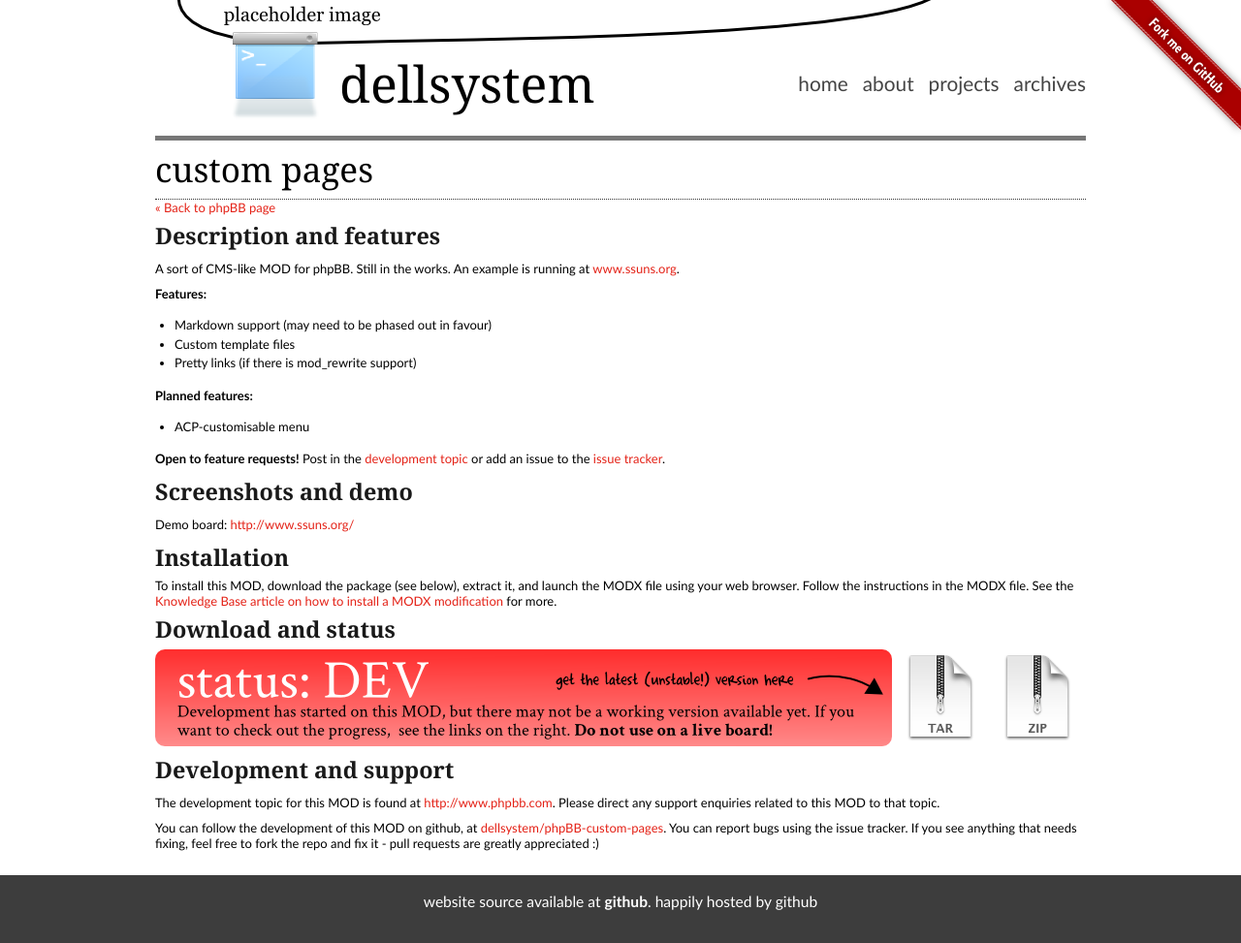
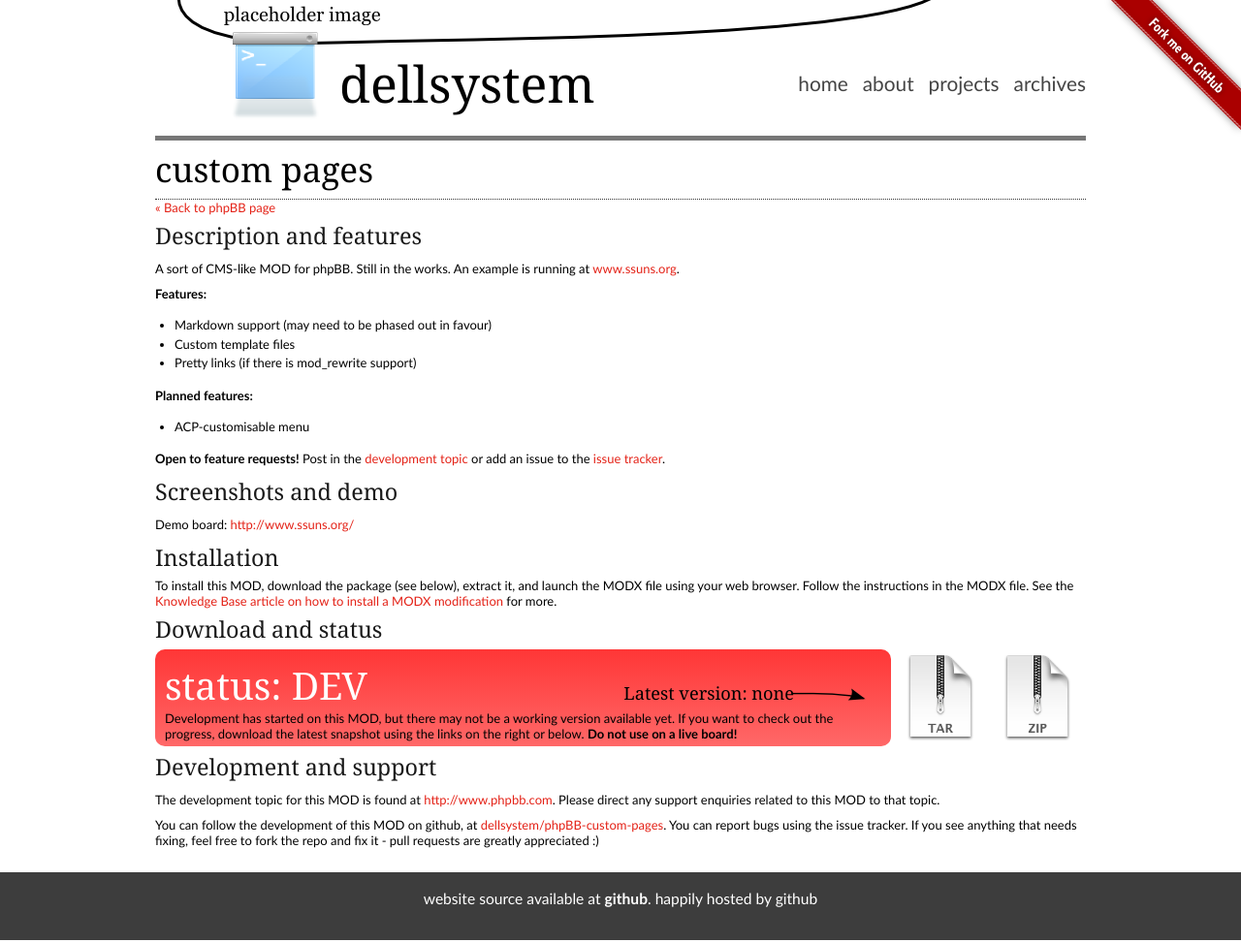
Before and after one commit to dellsystem/dellsystem.github.io, a Jekyll site: the page built from phpbb-custom-pages.md, in a window 1280 px wide. Shown: the whole page at 97% size. Built offline with Jekyll 4.4.1, drawn with Linux system fonts in a browser that asks for light colours.

Commit message:
replace mod status images with html+css

```diff
--- a/_layouts/mod.html
+++ b/_layouts/mod.html
@@ -28,15 +28,48 @@ To install this MOD, download the package (see below), extract it, and launch th
 
 <!-- possible statuses: DEV, ALPHA, BETA, RC, MODDB and ABD -->
 <!-- figure out the status using the versions - if there are no versions available, it's dev -->
+<!-- first assign latest-version in case there are no versions available -->
+{% assign latest-version = 'none' %}
 {% if page.versions %}
 	{% for version in page.versions %}
 		<!-- a bit redundant to loop through them all but the other way isn't working -->
 		{% assign status = version.status %}
+		{% assign latest-version = version.number %}
 	{% endfor %}
 {% else %}
 	{% assign status = 'DEV' %}
 {% endif %}
-<img src="/images/status-{{ status }}.png" alt="Status: {{ status }}" title="Status: {{ status}}" /><a href="https://www.github.com/dellsystem/{{ page.repo-name }}/zipball/master"><img src="/images/zip.png" alt="zip" title="Download the MOD in zip format" class="download-image" /></a><a href="https://www.github.com/dellsystem/{{ page.repo-name}}/tarball/master"><img src="/images/tar.png" alt="png" title="Download the MOD in tarball format" class="download-image" /></a>
+
+<!-- don't think there's any way around doing this because liquid is non-evaling or whatever ... its only downside -->
+{% case status %}
+{% when 'DEV' %}
+	{% assign colour = 'red' %}
+	{% assign status-description = 'Development has started on this MOD, but there may not be a working version available yet.' %}
+{% when 'ALPHA' %}
+	{% assign colour = 'orange' %}
+	{% assign status-description = 'This MOD is near the beginning of its development cycle and thus may be unstable and/or incomplete.' %}
+{% when 'BETA' %}
+	{% assign colour = 'yellow' %}
+	{% assign status-description = 'This MOD is almost ready for submission to the MOD database, with perhaps a few bugs to fix or features to complete. Not yet stable, but nearly there.' %}
+{% when 'RC' %}
+	{% assign colour = 'green' %}
+	{% assign status-description = 'This MOD is in release candidate stage, and is ready to be submitted to the MOD database at phpBB.com. At this point, it should be fairly stable.' %}
+{% when 'MODDB' %}
+	{% assign colour = 'blue' %}
+	{% assign status-description = 'This MOD has been approved by the phpBB MODification team and is in the MOD database at phpBB.com.' %}
+{% endcase %}
+
+<!-- abandoned status is set using abandoned: true in the yaml -->
+{% if page.abandoned %}
+	{% assign colour = 'grey' %}
+	{% assign status-description = "Uhoh - this MOD has been abandoned! That means you can still download it, but I won't be developing it any further or providing support for it." %}
+{% endif %}
+
+<div id="mod-status" class="colour-{{ colour }}">
+	<h3>status: {% if page.abandoned %}ABD{% else %}{{ status }}{% endif %}</h3>
+	<div class="serif">Latest version: {{ latest-version }}</div>
+	<p>{{ status-description }}{% if status == 'MODDB' %} You can download it directly using the links on the right, or <a href="{{ moddb-url }}">through the MODDB</a>.{% else %} {% if status == 'DEV' %}If you want to check out the progress, download the latest snapshot using the links on the right or below.{% else %}Download it using the links to the right or below.{% endif %} <strong>Do not use on a live board!</strong>{% endif %}</p>
+</div><a href="https://www.github.com/dellsystem/{{ page.repo-name }}/zipball/master"><img src="/images/zip.png" alt="zip" title="Download the MOD in zip format" class="download-image" /></a><a href="https://www.github.com/dellsystem/{{ page.repo-name }}/tarball/master"><img src="/images/tar.png" alt="png" title="Download the MOD in tarball format" class="download-image" /></a>
 
 {% if page.versions %}
 <br />
--- a/css/style.css
+++ b/css/style.css
@@ -19,8 +19,9 @@ body {
 
 /* Serif font stack for all header-like things */
 
-h1, h2, h3, h4, h5, h6, #title {
-	font-family: 'Georgia', 'Bitstream Charter', serif;
+h1, h2, h3, h4, h5, h6, #title, .serif {
+	font-family: 'Georgia', 'Bitstream Charter', serif !important;
+	font-weight: normal !important;
 }
 
 img {
@@ -243,3 +244,71 @@ body:before {
 	vertical-align: top;
 	padding-bottom: 10px;
 }
+
+#mod-status {
+	width: 739px;
+	height: 80px;
+	padding: 10px;
+	display: inline-block;
+	border-radius: 10px;
+	-webkit-border-radius: 10px;
+	-mozilla-border-radius: 10px;
+}
+
+#mod-status h3 {
+	color: #FFF !important;
+	font-size: 3.0em !important;
+	padding: 0px !important;
+	display: inline-block !important;
+	width: 470px !important;
+}
+
+#mod-status p {
+	padding: 0px !important;
+}
+
+#mod-status div {
+	display: inline-block;
+	font-size: 1.4em;
+	line-height: 1.4em;
+	width: 250px;
+	background-image: url('/images/arrow.png');
+	background-repeat: no-repeat;
+	background-position: right;
+}
+
+.colour-red {
+	background: #FF3636;
+	background: -webkit-gradient(linear, left top, left bottom, from(#FF3636), to(#FF6868));
+	background: -moz-linear-gradient(top, #FF3636, #FF6868);
+}
+
+.colour-orange {
+	background: #FF9853;
+	background: -webkit-gradient(linear, left top, left bottom, from(#FF9853), to(#FFB37F));
+	background: -moz-linear-gradient(top, #FF9853, #FFB37F);
+}
+
+.colour-yellow {
+	background: #FFD528;
+	background: -webkit-gradient(linear, left top, left bottom, from(#FFD528), to(#FFEA96));
+	background: -moz-linear-gradient(top, #FFD528, #FFEA96);
+}
+
+.colour-green {
+	background: #83C955;
+	background: -webkit-gradient(linear, left top, left bottom, from(#83C955), to(#A9C994));
+	background: -moz-linear-gradient(top, #83C955, #A9C994);
+}
+
+.colour-blue {
+	background: #2679F5;
+	background: -webkit-gradient(linear, left top, left bottom, from(#2679F5), to(#77ACF5));
+	background: -moz-linear-gradient(top, #2679F5, #77ACF5);
+}
+
+.colour-grey {
+	background: #999;
+	background: -webkit-gradient(linear, left top, left bottom, from(#777), to(#CCC));
+	background: -moz-linear-gradient(top, #777, #CCC);
+}
```
Also changed, not shown: images/arrow.png (added), images/status-ABD.png (deleted), images/status-ALPHA.png (deleted), images/status-BETA.png (deleted), images/status-DEV.png (deleted), images/status-MODDB.png (deleted), images/status-RC.png (deleted).
